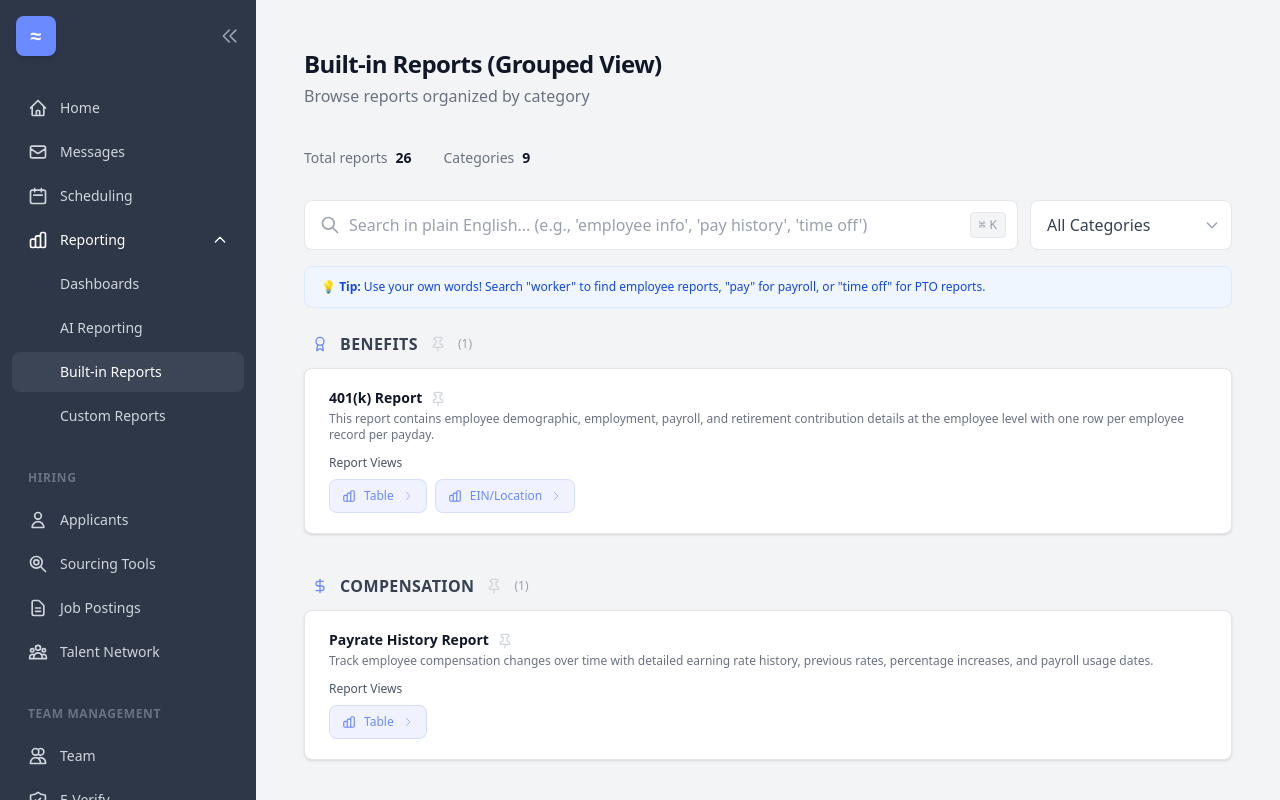
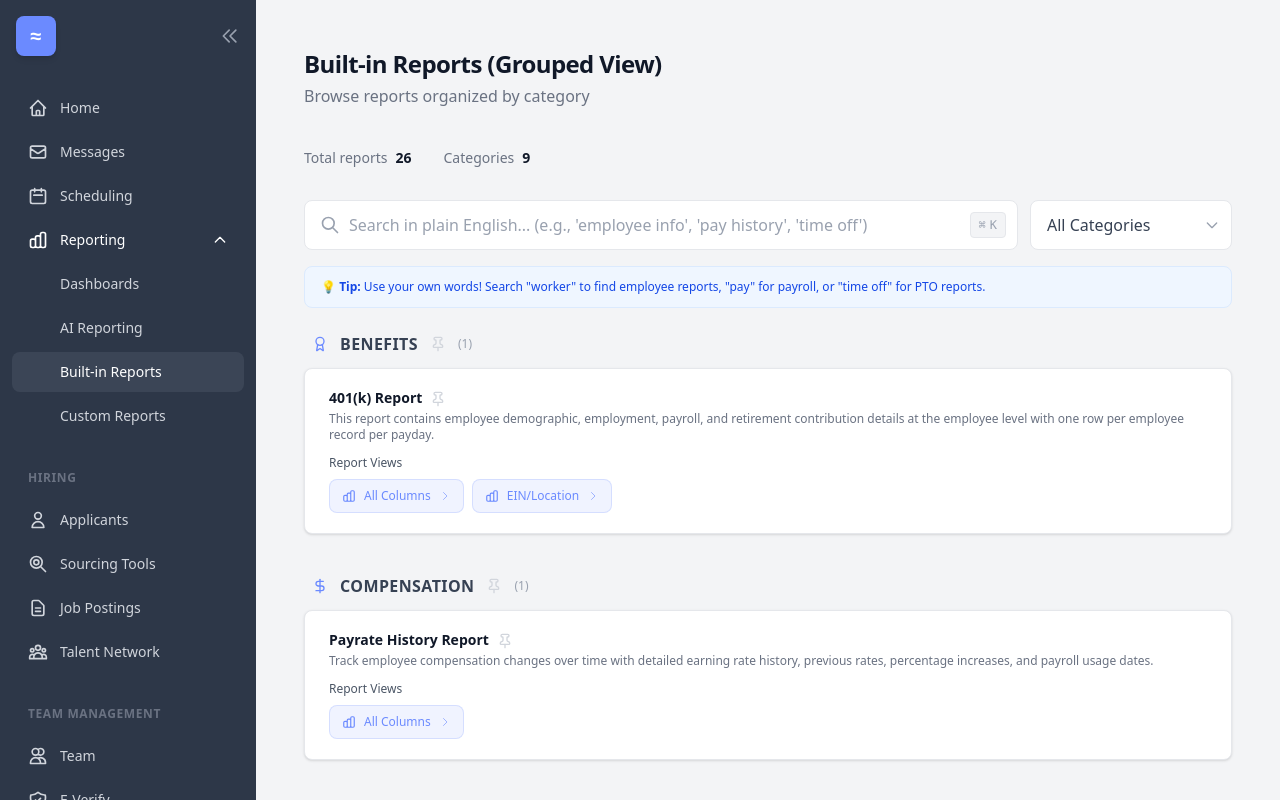
Before and after one commit to stoyan-workstream/vibestream, a Next.js app: page /reporting/built-in-reports-accordion in a window 1280 px wide. Built offline with nearby package versions, Linux system fonts and the light colour scheme.

Commit message:
Rename 'Table' view to 'All Columns' for clarity
- Changed all instances of 'Table' tab name to 'All Columns'
- More descriptive name indicating ungrouped view with all data columns
- Applied across all 26 reports consistently

Co-authored-by: Cursor <cursoragent@cursor.com>

```diff
--- a/src/app/reporting/built-in-reports-accordion/page.tsx
+++ b/src/app/reporting/built-in-reports-accordion/page.tsx
@@ -25,14 +25,14 @@ const reports: Report[] = [
   {
     title: "401(k) Report",
     tabCount: 2,
-    tabNames: ["Table", "EIN/Location"],
+    tabNames: ["All Columns", "EIN/Location"],
     description: "This report contains employee demographic, employment, payroll, and retirement contribution details at the employee level with one row per employee record per payday.",
     category: "Benefits",
   },
   {
     title: "Applicant Report",
     tabCount: 3,
-    tabNames: ["Table", "By Source", "By Location"],
+    tabNames: ["All Columns", "By Source", "By Location"],
     description: "See your applicants and filter by applicant details including application status, source, and location.",
     category: "Hiring",
   },
@@ -67,7 +67,7 @@ const reports: Report[] = [
   {
     title: "Employees Report",
     tabCount: 6,
-    tabNames: ["Table", "Location", "Primary Job Title", "Work Anniversary", "Birthday", "Blocking Steps"],
+    tabNames: ["All Columns", "Location", "Primary Job Title", "Work Anniversary", "Birthday", "Blocking Steps"],
     description: "Provides a roster of active employees with their status, personal details, job assignment, workplace location, tenure, and payroll setup information.",
     category: "Employee",
   },
@@ -109,49 +109,49 @@ const reports: Report[] = [
   {
     title: "Paper Check Report",
     tabCount: 1,
-    tabNames: ["Table"],
+    tabNames: ["All Columns"],
     description: "Lists all employees on the payroll that should be paid via paper check.",
     category: "Payroll",
   },
   {
     title: "Payrate History Report",
     tabCount: 1,
-    tabNames: ["Table"],
+    tabNames: ["All Columns"],
     description: "Track employee compensation changes over time with detailed earning rate history, previous rates, percentage increases, and payroll usage dates.",
     category: "Compensation",
   },
   {
     title: "Payroll Accrual Report",
     tabCount: 1,
-    tabNames: ["Table"],
+    tabNames: ["All Columns"],
     description: "This report will only show data for customers that have active time off policies.",
     category: "Payroll",
   },
   {
     title: "Payroll Garnishments Report",
     tabCount: 1,
-    tabNames: ["Table"],
+    tabNames: ["All Columns"],
     description: "Lists each employee's garnishment and child support deduction details alongside their on-platform, off-platform, and total deduction amounts by pay period.",
     category: "Payroll",
   },
   {
     title: "Payroll Journal Report",
     tabCount: 5,
-    tabNames: ["Table", "Line Item", "Line Item & Location", "Line Item & Job Title", "Line Item Location & Job Title"],
+    tabNames: ["All Columns", "Line Item", "Line Item & Location", "Line Item & Job Title", "Line Item Location & Job Title"],
     description: "Detailed record of all payroll transactions organized by payday, including employee earnings, deductions, taxes, benefits, and other payroll-related expenses.",
     category: "Payroll",
   },
   {
     title: "Payroll Run Status Report",
     tabCount: 3,
-    tabNames: ["By Payroll Object", "By Payroll Item", "Table"],
+    tabNames: ["By Payroll Object", "By Payroll Item", "All Columns"],
     description: "Lists recent payroll runs and shows for each payment whether it is Draft, Paid, Partially Paid, or Failed.",
     category: "Payroll",
   },
   {
     title: "Payroll Summary Report",
     tabCount: 7,
-    tabNames: ["Table", "Employee", "Location", "Job Title", "Earnings Rate", "Line Item", "Full/Part Time"],
+    tabNames: ["All Columns", "Employee", "Location", "Job Title", "Earnings Rate", "Line Item", "Full/Part Time"],
     description: "Summarize total payroll costs (earnings, deductions, taxes, benefits) for a given period.",
     category: "Payroll",
   },
@@ -172,7 +172,7 @@ const reports: Report[] = [
   {
     title: "W2 Paper Election Employees YTD",
     tabCount: 1,
-    tabNames: ["Table"],
+    tabNames: ["All Columns"],
     description: "Provides a list of employees who did not consent to electronic W2s and will need paper W2s mailed out.",
     category: "Tax",
   },
@@ -186,14 +186,14 @@ const reports: Report[] = [
   {
     title: "Worker Compensation Report",
     tabCount: 4,
-    tabNames: ["Table", "By State", "By Location/Comp Code", "By EIN/EarningType"],
+    tabNames: ["All Columns", "By State", "By Location/Comp Code", "By EIN/EarningType"],
     description: "Provides year-to-date and prior 12-month wage aggregations broken down by earning type for workers' compensation reporting.",
     category: "Compliance",
   },
   {
     title: "Worker Compensation Report - Flexible Dates",
     tabCount: 4,
-    tabNames: ["Table", "By State", "By Location/Comp Code", "By EIN/Comp Code"],
+    tabNames: ["All Columns", "By State", "By Location/Comp Code", "By EIN/Comp Code"],
     description: "Provides detailed workers' compensation wage breakdowns per employee per payroll period with flexible date filtering.",
     category: "Compliance",
   },
```
